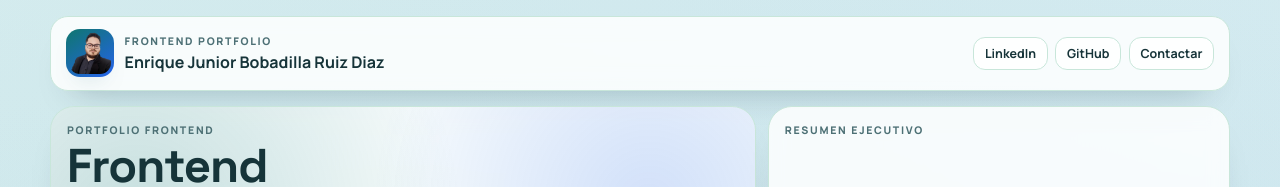
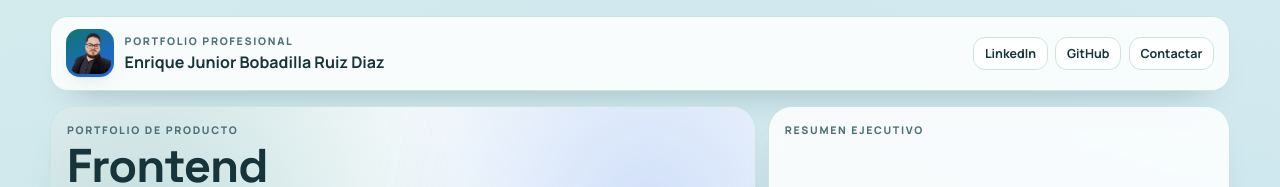
Before and after one commit to Bobadilla96/portfolio-frontend-angular, an Angular app: page / in a window 1280 px wide. Shown: the top 187 px of the page. Built offline with nearby package versions, Linux system fonts and the light colour scheme.

Commit message:
fix: replace angular branding with generic portfolio icon

```diff
--- a/src/app/app.component.html
+++ b/src/app/app.component.html
@@ -5,7 +5,7 @@
         <img class="brand-photo" [src]="profilePhotoUrl" [alt]="profile.name" />
       </div>
       <div>
-        <p class="kicker">Frontend Portfolio</p>
+        <p class="kicker">Portfolio Profesional</p>
         <strong>{{ profile.name }}</strong>
       </div>
     </div>
@@ -19,7 +19,7 @@
 
   <section class="hero-grid">
     <article class="hero card">
-      <p class="kicker">Portfolio Frontend</p>
+      <p class="kicker">Portfolio de Producto</p>
       <h1>{{ profile.role }}</h1>
       <p class="hero-summary">{{ profile.summary }}</p>
 
--- a/src/index.html
+++ b/src/index.html
@@ -1,11 +1,11 @@
 <!doctype html>
-<html lang="en">
+<html lang="es">
 <head>
   <meta charset="utf-8">
-  <title>00PortfolioAngular</title>
+  <title>Enrique Bobadilla | Portfolio Frontend</title>
   <base href="/">
   <meta name="viewport" content="width=device-width, initial-scale=1">
-  <link rel="icon" type="image/x-icon" href="favicon.ico">
+  <link rel="icon" type="image/png" href="assets/site/portfolio-favicon.png">
 </head>
 <body>
   <app-root></app-root>
```
Also changed, not shown: src/assets/site/portfolio-favicon.png (added).
